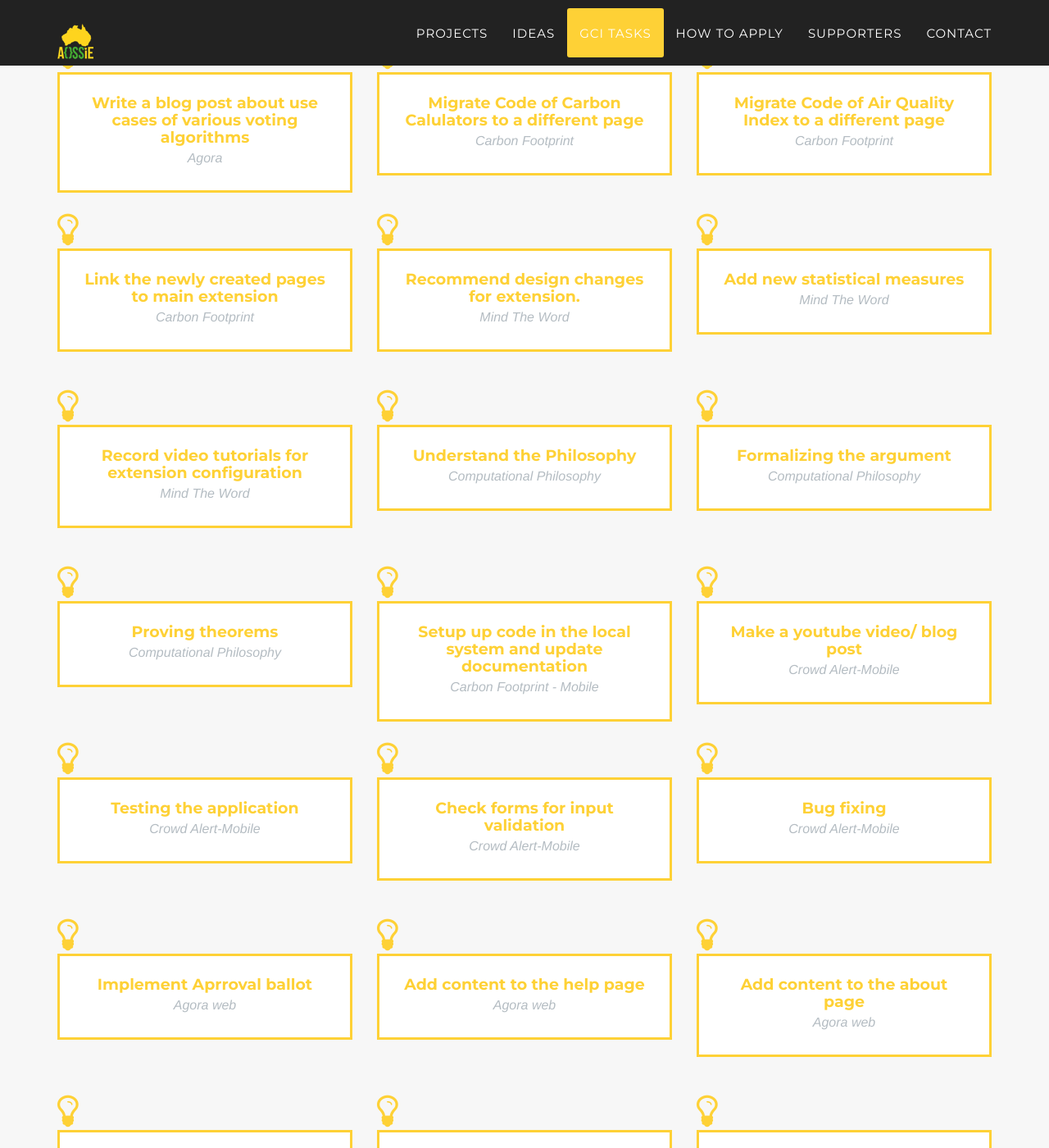
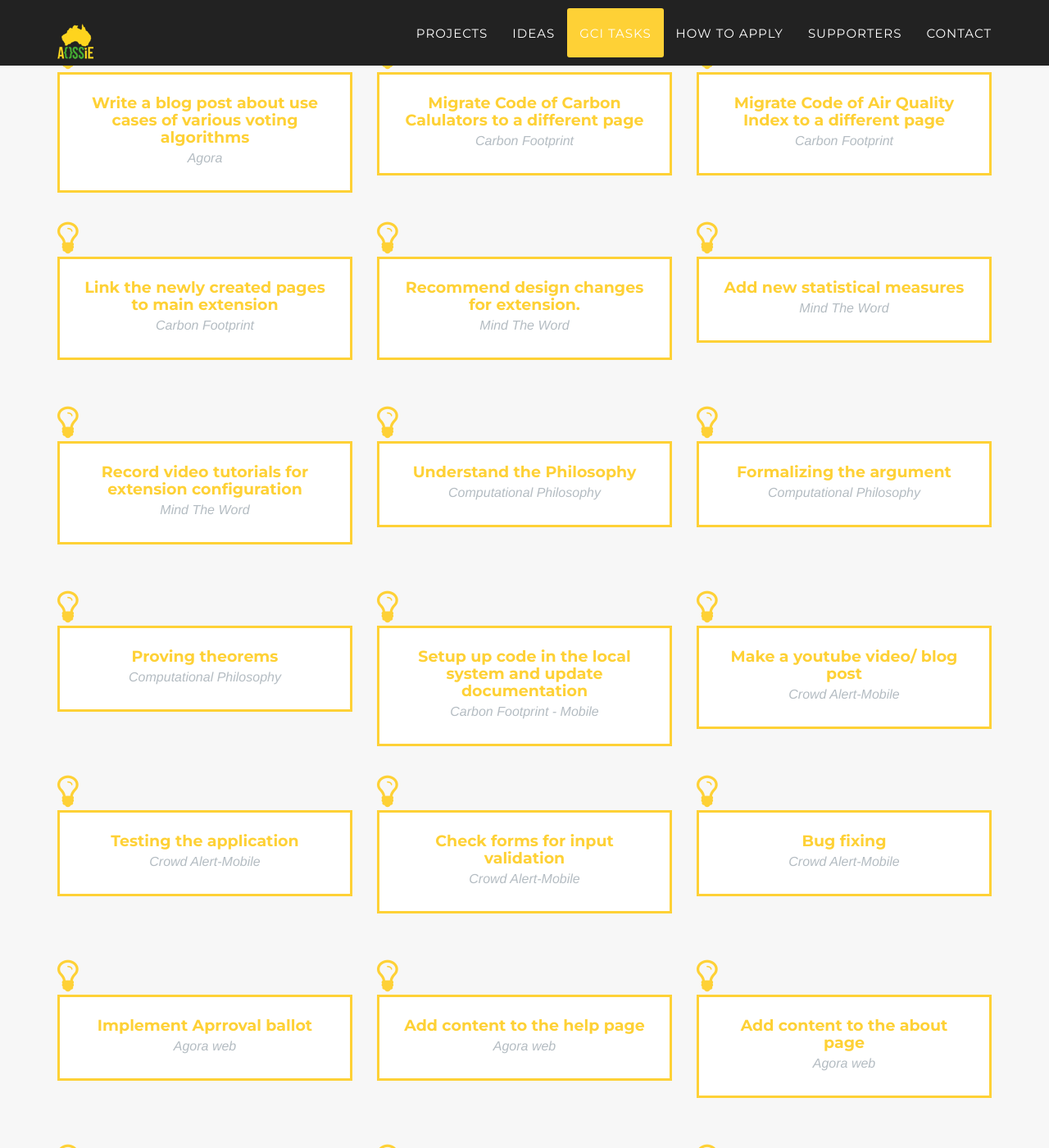
Before and after one commit to DimuthuKasunWP/aossie.gitlab.io, a Jekyll site: the page built from index.html, in a window 1280 px wide and 1400 px high, scrolled down 3629 px. Shown: the whole window at 82% size. Built offline with Jekyll 4.4.1, drawn with Linux system fonts in a browser that asks for light colours; some web fonts are replaced.

Commit message:
fix style
Signed-off-by: thuva4 <tharma.thuva@gmail.com>

```diff
--- a/_includes/css/agency.css
+++ b/_includes/css/agency.css
@@ -873,7 +873,7 @@ body {
 #tasks .ideas-item {
     right: 0;
     margin: 0 0 15px;
-    min-height: 200px;
+    min-height: 210px;
 }
 
 #tasks .ideas-item .ideas-link {
```
